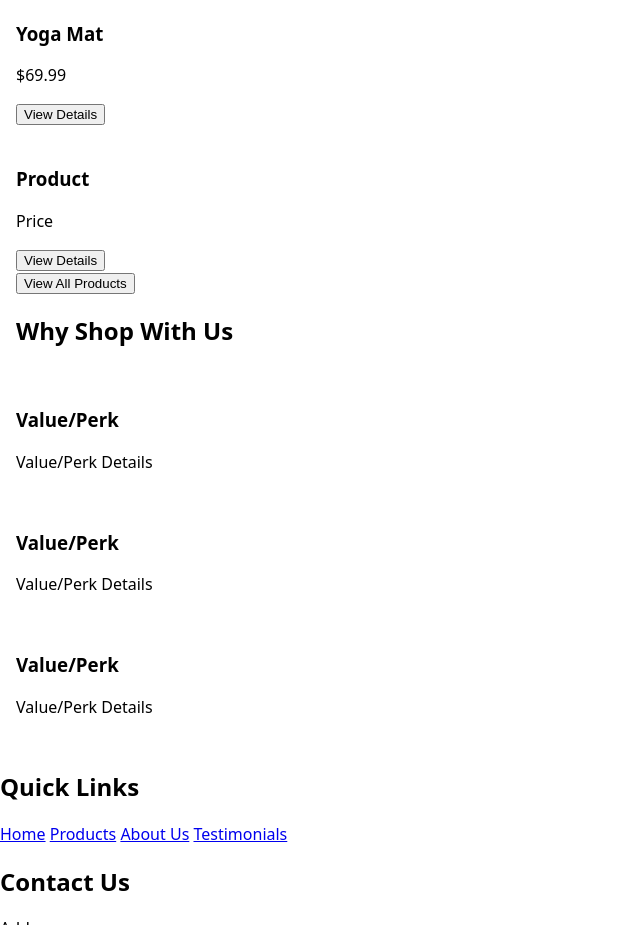
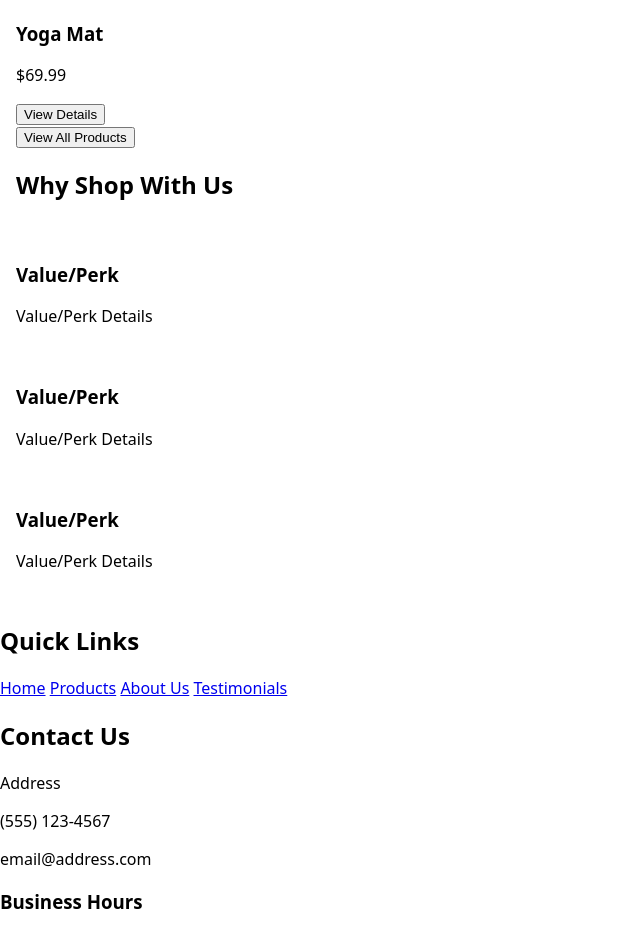
Before and after one commit to Loxodograph/github-lh85btkb-pppttvun, a website: page index.html in a window 1280 px wide. Shown: the part 2852-3777 px from the top of the page, without its empty margins (0-640 px from the left). Drawn offline with Linux system fonts and the light colour scheme.

Commit message:
Removed Product

```diff
--- a/index.html
+++ b/index.html
@@ -79,12 +79,7 @@
           <p>$69.99</p>
           <button>View Details</button>
         </div>
-        <div>
-          <img src="" />
-          <h3>Product</h3>
-          <p>Price</p>
-          <button>View Details</button>
-        </div>
+
         <button>View All Products</button>
       </div>
 
```
